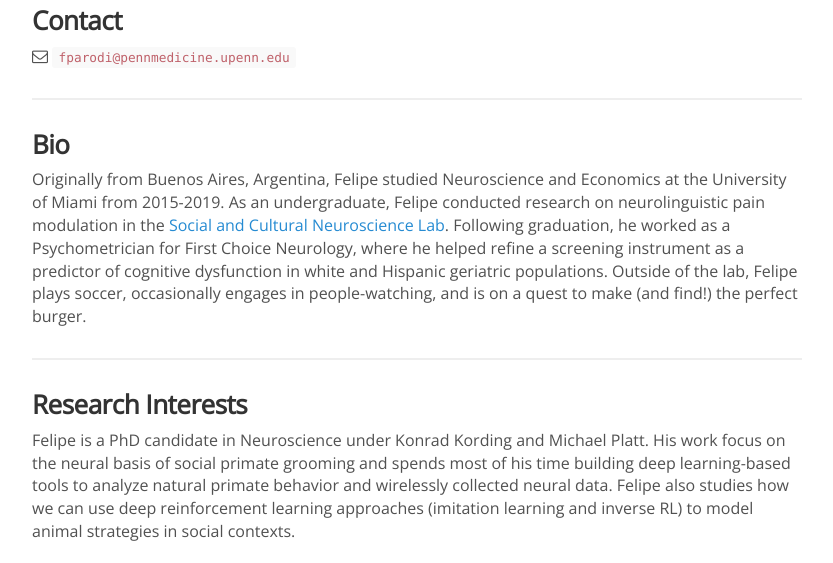
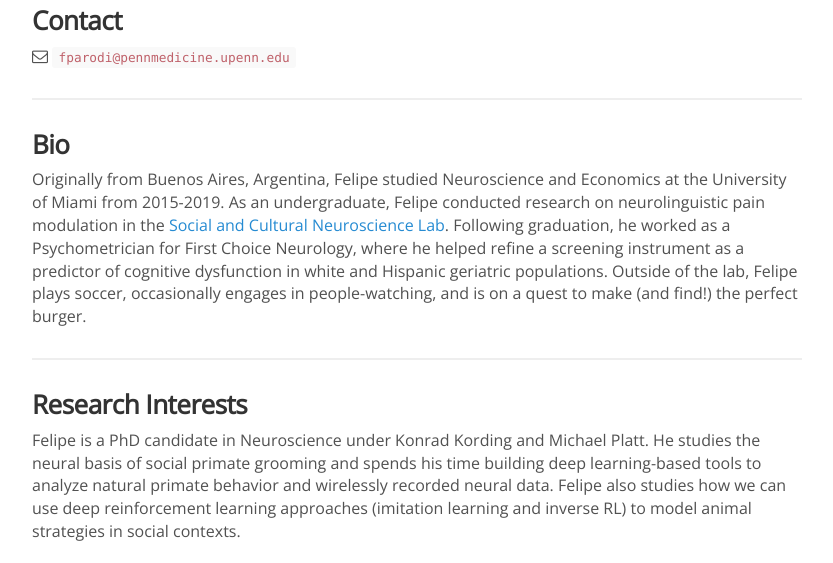
Before and after one commit to KordingLab/KordingLab.github.io, a Jekyll site: the page built from _people/felipe_parodi.md, in a window 1280 px wide and 954 px high, cut to the strip 391-954 px from the top of the window. Shown: the whole strip, without its empty margins (223-1056 px from the left). Built offline with Jekyll 4.4.1, drawn with Linux system fonts in a browser that asks for light colours; nearby versions of some CDN libraries; comment, search, counter and statistics services are not loaded.

Commit message:
Update felipe_parodi.md

```diff
--- a/_people/felipe_parodi.md
+++ b/_people/felipe_parodi.md
@@ -21,4 +21,4 @@ Originally from Buenos Aires, Argentina, Felipe studied Neuroscience and Economi
 
 ### Research Interests
 
-Felipe is a PhD candidate in Neuroscience under Konrad Kording and Michael Platt. His work focus on the neural basis of social primate grooming and spends most of his time building deep learning-based tools to analyze natural primate behavior and wirelessly collected neural data. Felipe also studies how we can  use deep reinforcement learning approaches (imitation learning and inverse RL) to model animal strategies in social contexts.
+Felipe is a PhD candidate in Neuroscience under Konrad Kording and Michael Platt. He studies the neural basis of social primate grooming and spends his time building deep learning-based tools to analyze natural primate behavior and wirelessly recorded neural data. Felipe also studies how we can  use deep reinforcement learning approaches (imitation learning and inverse RL) to model animal strategies in social contexts.
```
